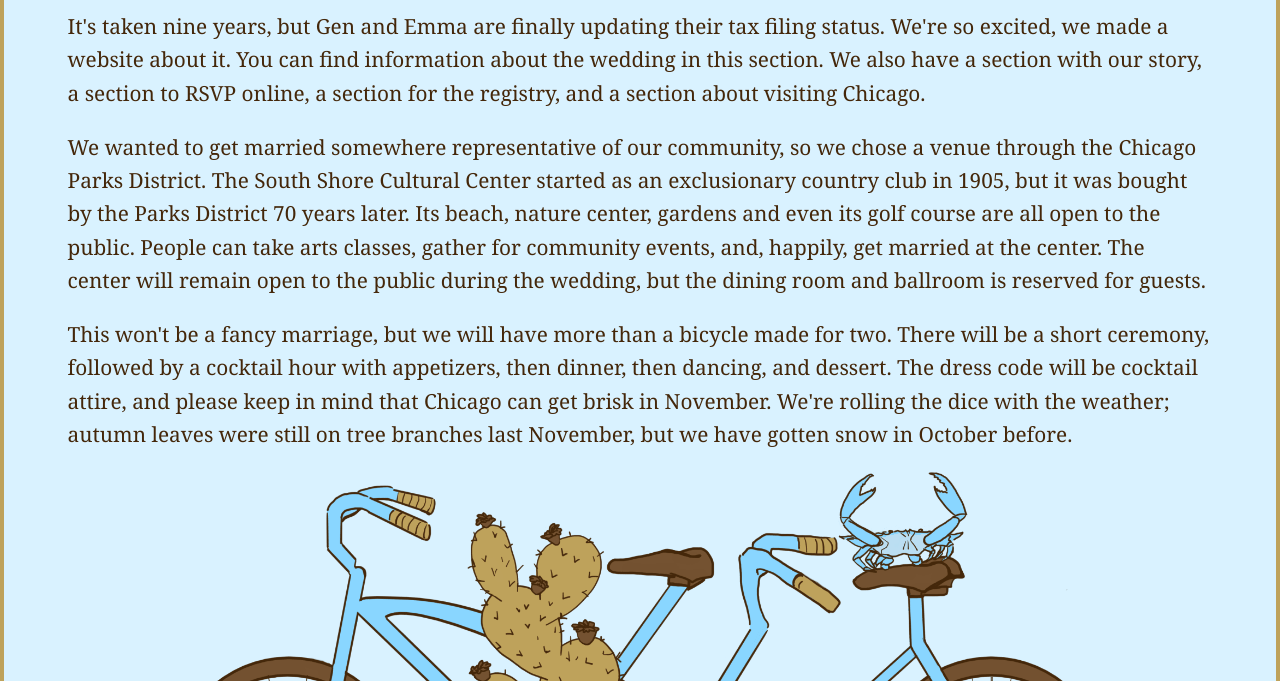
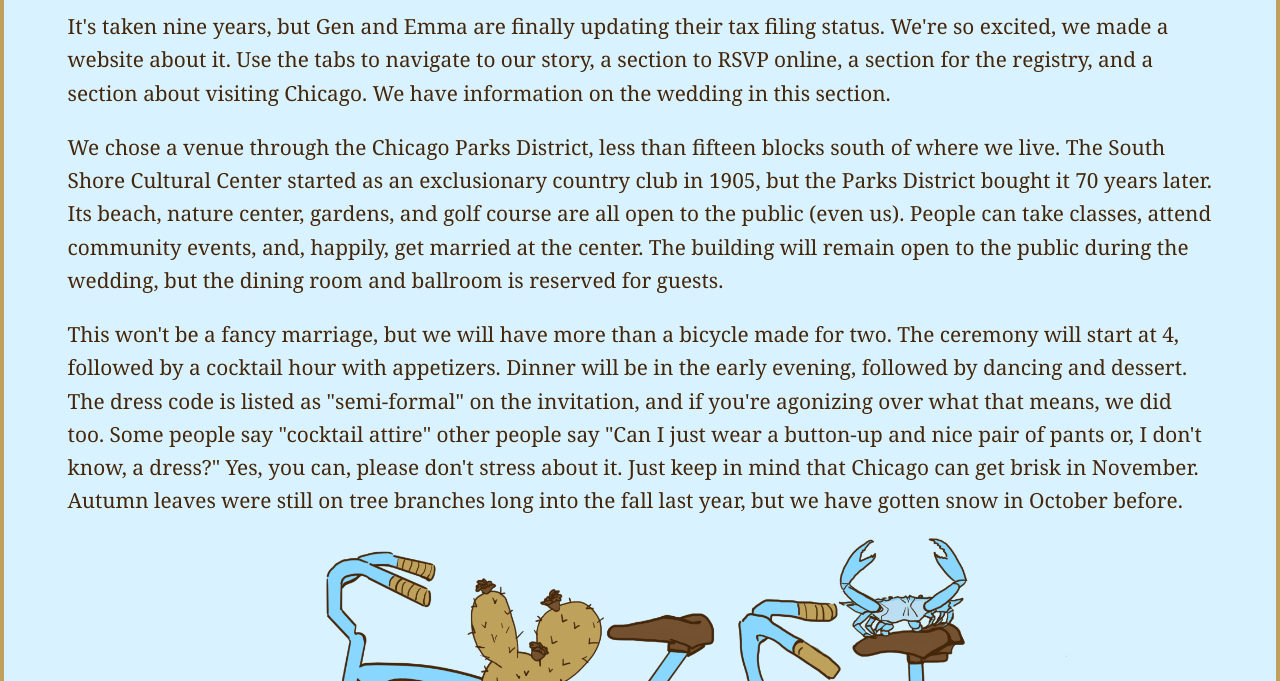
Before and after one commit to genmla/21105125, a plain HTML site: page index.html in a window 1280 px wide. Shown: the part 539-1220 px from the top of the page. Drawn offline with Linux system fonts and the light colour scheme.

Commit message:
updated home page copy

```diff
--- a/index.html
+++ b/index.html
@@ -32,24 +32,25 @@
         <h2>All For The Love</h2>
         <p>
             It's taken nine years, but Gen and Emma are finally updating their tax filing status. We're so excited,
-            we made a website about it. You can find information about the wedding in this section. We
-            also have a section with our story, a section to RSVP online, a section for the registry, and
-            a section about visiting Chicago.
+            we made a website about it. Use the tabs to navigate to our story, a section to RSVP online, a section for
+            the registry, and a section about visiting Chicago. We have information on the wedding in this section.
         </p>
         <p>
-            We wanted to get married somewhere representative of our community, so we chose a venue through the Chicago
-            Parks District. The South Shore Cultural Center started as an exclusionary country club in 1905, but it was
-            bought by the Parks District 70 years later. Its beach, nature center, gardens and even its golf course are
-            all open to the public. People can take arts classes, gather for community events, and, happily, get married
-            at the center. The center will remain open to the public during the wedding, but the dining room and
-            ballroom is reserved for guests.
+            We chose a venue through the Chicago Parks District, less than fifteen blocks south of where we live. The
+            South Shore Cultural Center started as an exclusionary country club in 1905, but the Parks District bought
+            it 70 years later. Its beach, nature center, gardens, and golf course are all open to the public (even us).
+            People can take classes, attend community events, and, happily, get married at the center. The building will
+            remain open to the public during the wedding, but the dining room and ballroom is reserved for
+            guests.
         </p>
         <p>
-            This won't be a fancy marriage, but we will have more than a bicycle made for two. There will be a short
-            ceremony, followed by a cocktail hour with appetizers, then dinner, then dancing, and dessert. The dress
-            code will be cocktail attire, and please keep in mind that Chicago can get brisk in November. We're rolling
-            the dice with the weather; autumn leaves were still on tree branches last November, but we have gotten snow
-            in October before.
+            This won't be a fancy marriage, but we will have more than a bicycle made for two. The ceremony will start
+            at 4, followed by a cocktail hour with appetizers. Dinner will be in the early evening, followed by dancing
+            and dessert. The dress code is listed as "semi-formal" on the invitation, and if you're agonizing over what
+            that means, we did too. Some people say "cocktail attire" other people say "Can I just wear a button-up and
+            nice pair of pants or, I don't know, a dress?" Yes, you can, please don't stress about it. Just keep in
+            mind that Chicago can get brisk in November. Autumn leaves were still on tree branches long into the fall
+            last year, but we have gotten snow in October before.
         </p>
         <img id="bicycle" src="assets/bicycle.png" alt="a cactus and crab on a tandem bicycle">
         <p>
@@ -59,10 +60,10 @@
             South Shore because not every train is. The venue is marked on the map as a yellow star icon. The bus stop
             is marked on the map with a bus icon. The METRA stop is marked with an M icon. The venue has a parking lot
             as well, and even though Parks employees expect there will be plenty of available spots in November, we plan
-            to reserve spots as well.
+            to reserve spots for those who need them.
         </p>
         <iframe id="venueMap"
-            src="https://www.google.com/maps/d/u/0/embed?mid=1pYcMYM4fbLHSptddcD-8TuzEwjFwvuU&ehbc=2E312F&noprof=1&zoom=10"></iframe>
+            src="https://www.google.com/maps/d/u/0/embed?mid=1pYcMYM4fbLHSptddcD-8TuzEwjFwvuU&ehbc=2E312F&noprof=1&z=15"></iframe>
         <img class="emblem" src="assets/cactusEmblem-darkbrown.png" alt="small silhouette of a cactus">
     </div>
 
@@ -121,14 +122,16 @@
         <img class="emblem" src="assets/crabEmblem-blue.png" alt="small silhouette of a crab">
         <h2>Chicago Your Own Way</h2>
         <p>
-            We love Chicago. Even when we're going numb from the lake effect, or hiding from NASCAR, or wondering
+            We love Chicago. Even when we're going numb from the lake effect, or hiding from Lolla, or wondering
             where the 6 bus is, we love this city. We're both annoying about the homes we come from: Emma won't eat
             shellfish 20 miles inland of Baltimore, and Gen has a mean "What'd you say about Texas?" stink eye. We
             can't wait to be annoying about our home here.
         </p>
         <img class="floatRight" src="assets/crabCactusFlag.png"
             alt="drawing of chicago flag with crab and prickly pears for stars">
-        <h4><nobr>How to Chicago</nobr></h4>
+        <h4>
+            <nobr>How to Chicago</nobr>
+        </h4>
         <p>
             Chicago has a robust, if not always consistent, public transit system. The CTA is the main bus and train
             system operating in and around the city proper. Metra trains go between the city and the suburbs, and
@@ -149,7 +152,8 @@
         </p>
         <img class="floatLeft" src="assets/crabBean.png" alt="the bean attraction of Chicago in the shape of a crab">
         <p>
-            The L train stops are indicated by color with train icons in the map below. The grey
+            The L train stops are indicated by color with train icons in the map below, just make sure you check the "L
+            Train Stops" layer in the left hand map menu. The grey
             train icons are stops in the loop shared by the green, orange, brown, and pink lines. The loop refers to the
             eponymous area where all lines, except the yellow and the weekend purple, meet in downtown Chicago.
         </p>
@@ -190,7 +194,7 @@
             show a brief description. You can also click on the icons directly.
         </p>
         <iframe id="chicagoMap"
-            src="https://www.google.com/maps/d/u/0/embed?mid=1CvySvGE9vIx4L_iobUrI4H03WpMlHX4&ehbc=2E312F&noprof=1&zoom=10"></iframe>
+            src="https://www.google.com/maps/d/u/0/embed?mid=1CvySvGE9vIx4L_iobUrI4H03WpMlHX4&ehbc=2E312F&noprof=1&z=12"></iframe>
 
         <img class="emblem" src="assets/cactusEmblem-blue.png">
     </div>
@@ -208,7 +212,7 @@
         <p class="emphaticCenter">
             You really don't need to bring a gift.
         </p>
-        <img src="assets/crabcowboy.png" alt="drawing of crab and prickly pear cactus">
+        <img src="assets/crabcowboy.png" alt="drawing of crab raising claws wearing cowboy hat">
         <p>
             We want to celebrate with you, not a blender!
         </p>
```
